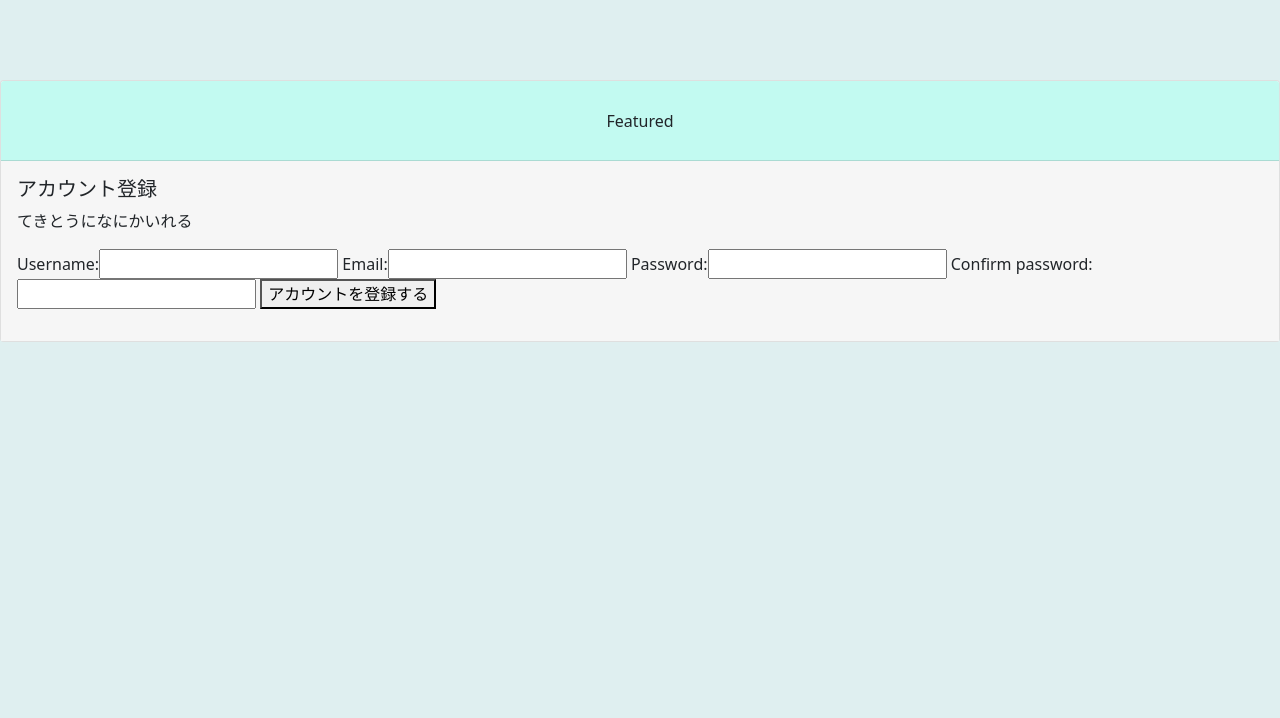
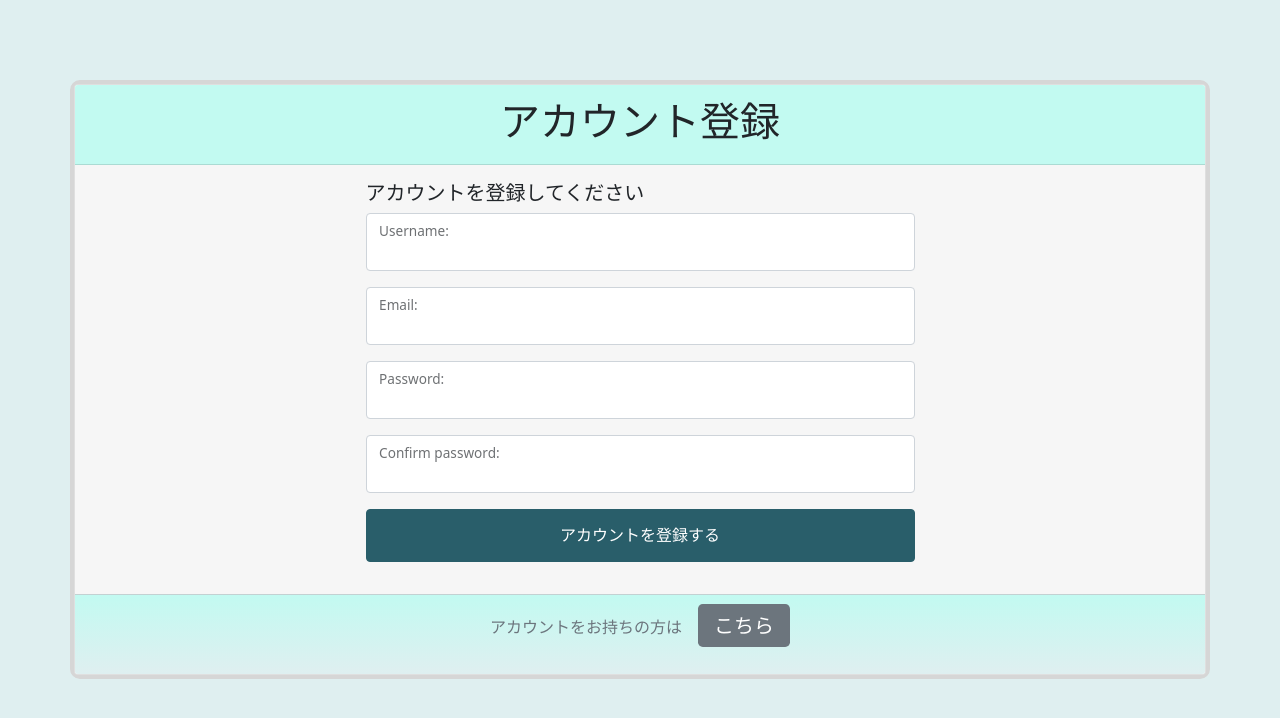
Before and after one commit to ryoma115/freee-attendance, a Django app: page /accounts/signup/ in a window 1280 px wide. Shown: the top 718 px of the page. Run offline with Django 3.2, Linux system fonts and the light colour scheme; some libraries are stand-ins or nearby versions.

Commit message:
#25 完了

```diff
--- a/accounts/templates/registration/base.html
+++ b/accounts/templates/registration/base.html
@@ -1,7 +1,7 @@
 {% extends "attendance/base.html" %}
 {% block content %}
-
+<div class="container">
   {% block registration_content %}
   {% endblock %}
-
+</div>
 {% endblock  %}
--- a/accounts/templates/registration/signup.html
+++ b/accounts/templates/registration/signup.html
@@ -3,14 +3,38 @@
 {% block registration_content %}
 <div class="card">
   <div class="card-header">
-    Featured
+    <h1 class="card-title">アカウント登録</h1>
   </div>
   <div class="card-body">
-    <h5 class="card-title">アカウント登録</h5>
-    <p class="card-text">てきとうになにかいれる</p>
-    <form method="post">
-      {% csrf_token %}
-      {{ form }}
-      <button type="submit">アカウントを登録する</button>
-    </form>
+    <div class="registration-container">
+      <h5 class="card-title">アカウントを登録してください</h5>
+      <form method="post">
+        {% csrf_token %}
+        <p class="form-floating">
+          <input type="text" name="username" maxlength="16" minlength="3" required="" id="id_username" class="form-control">
+          <label for="id_username">Username:</label>
+        </p>
+        <p class="form-floating">
+          <input type="email" name="email" required="" id="id_email" class="form-control">
+          <label for="id_email">Email:</label>
+        </p>
+        <p class="form-floating">
+          <input type="text" name="password" maxlength="255" minlength="6" required="" id="id_password" class="form-control"  autocomplete="off">
+          <label for="id_password">Password:</label>
+        </p>
+        <p class="form-floating">
+          <input type="text" name="confirm_password" maxlength="255" minlength="6" required="" id="id_confirm_password" class="form-control" autocomplete="off">
+          <label for="id_confirm_password">Confirm password:</label>
+        </p>
+        <p class="form-button">
+          <button type="submit" class="btn submit-button registration-button">アカウントを登録する</button>
+        </p>
+      </form>
+    </div>
+  </div>
+  <div class="card-footer text-muted">
+    <p>アカウントをお持ちの方は　<a href="../login" class="btnbtn btn-secondary btn-lg disabled" style="text-decoration: none;">こちら</a></p>
+  </div>
+</div>
+
 {% endblock  %}
--- a/attendance/static/css/base.css
+++ /dev/null
@@ -1,37 +0,0 @@
-/* color-code */
-/*
-C2FAF1
-F6F6F6
-DFEFF0
-295E6A
- */
-body {
-  background-color: #DFEFF0;
-  margin-top: 5rem;
-}
-
-.card-body {
-  background-color: #F6F6F6;
-}
-
-.card-header, .card-footer{
-  display: flex;
-  justify-content: center;
-  align-items: center;
-  background-color: #C2FAF1;
-  min-height: 5rem;
-}
-
-.left-column {
-  margin: auto;
-}
-
-.right-column {
-  margin: 0 auto;
-}
-
-.container {
-  padding: 0;
-  border: rgb(214, 214, 214) solid 4px;
-  border-radius: 10px;
-}
--- a/attendance/static/css/main.css
+++ b/attendance/static/css/main.css
@@ -1,3 +1,50 @@
+/* color-code */
+/*
+C2FAF1
+F6F6F6
+DFEFF0
+295E6A
+ */
+ body {
+  background-color: #DFEFF0;
+  margin-top: 5rem;
+}
+
+.card-body {
+  background-color: #F6F6F6;
+}
+
+.card-header, .card-footer{
+  display: flex;
+  justify-content: center;
+  align-items: center;
+  min-height: 5rem;
+}
+
+.card-header {
+  background-color: #C2FAF1;
+}
+
+.card-footer {
+  background: -moz-linear-gradient(top, #C2FAF1, #DFEFF0);
+  background: -webkit-linear-gradient(top, #C2FAF1, #DFEFF0);
+  background: linear-gradient(to bottom, #C2FAF1, #DFEFF0);
+}
+
+.left-column {
+  margin: auto;
+}
+
+.right-column {
+  margin: 0 auto;
+}
+
+.container {
+  padding: 0;
+  border: rgb(214, 214, 214) solid 4px;
+  border-radius: 10px;
+}
+
 .submit-button {
   color: #fff;
   background-color: #295E6A;
@@ -9,3 +56,29 @@
 .form-button {
   text-align: center;
 }
+
+.result-text {
+  text-align: center;
+}
+
+.back-button {
+  color: #fff;
+  background-color: #295E6A;
+  border-color: #295E6A;
+  margin-right: 0.5rem;
+}
+
+.back-button:hover {
+  color: black;
+}
+
+
+/* ここからtemplates/registration */
+.registration-container {
+  width: 50%;
+  margin: 0 auto;
+}
+
+.registration-button {
+  width: 100%;
+}
--- a/attendance/static/css/result.css
+++ /dev/null
@@ -1,14 +0,0 @@
-.result-text {
-  text-align: center;
-}
-
-.back-button {
-  color: #fff;
-  background-color: #295E6A;
-  border-color: #295E6A;
-  margin-right: 0.5rem;
-}
-
-.back-button:hover {
-  color: black;
-}
--- a/attendance/templates/attendance/base.html
+++ b/attendance/templates/attendance/base.html
@@ -3,9 +3,7 @@
 <head>
     <meta charset='utf-8'>
     <link rel="stylesheet"  href="{% static "css/bootstrap.css" %}">
-    <link rel="stylesheet" type='text/css' href="{% static "css/base.css" %}">
     <link rel="stylesheet" type='text/css' href="{% static "css/main.css" %}">
-    <link rel="stylesheet" type='text/css' href="{% static "css/result.css" %}">
     <title>勤怠打刻ページ</title>
 </head>
 <body>
--- a/attendance/templates/attendance/index.html
+++ b/attendance/templates/attendance/index.html
@@ -5,7 +5,7 @@
     <div class="container">
         <div class="card">
             <div class="card-header">
-                <h1 class="card-title">勤怠打刻</h1>
+                <h1 class="card-title">勤怠管理</h1>
             </div>
             <div class="card-body">
                 <form method="post" action="{% url 'attendance:result' %}">
```
Also changed, not shown: accounts/templates/registration/login.html (+16 -8 lines), README.md.
